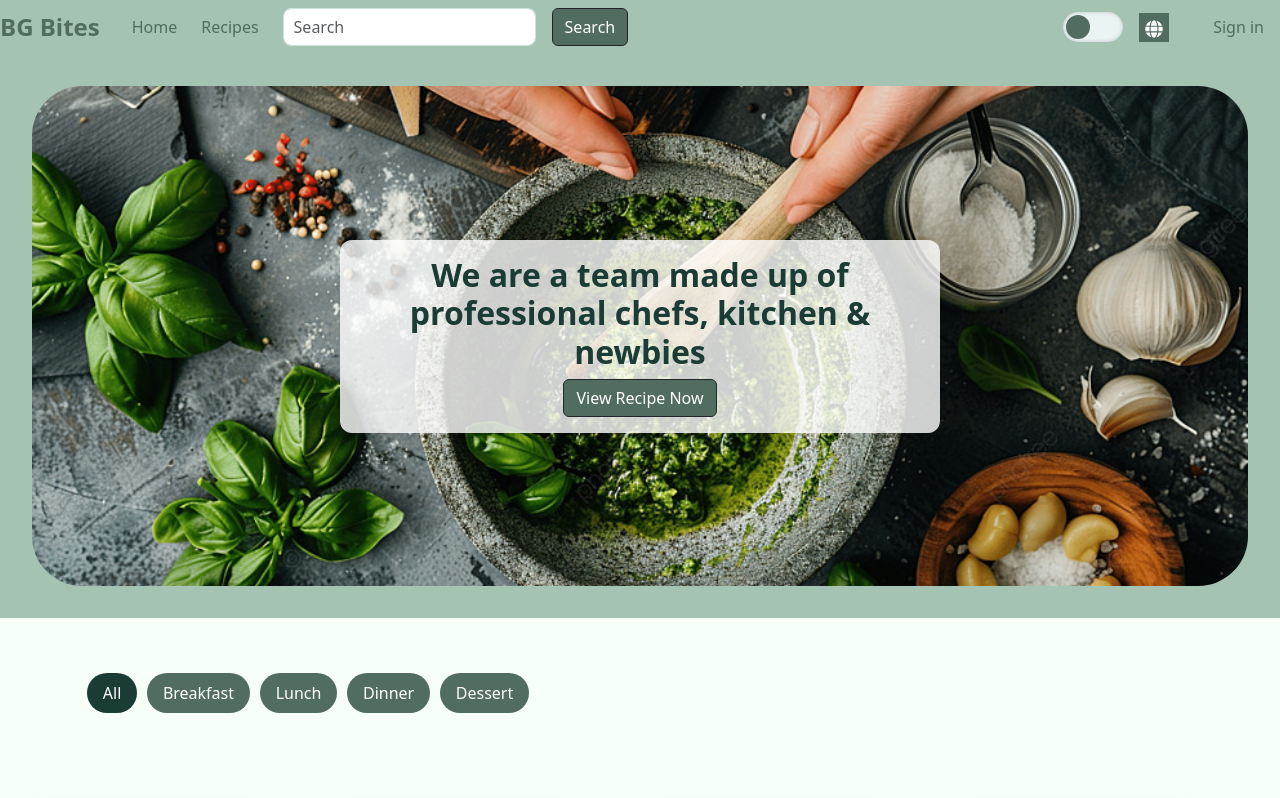
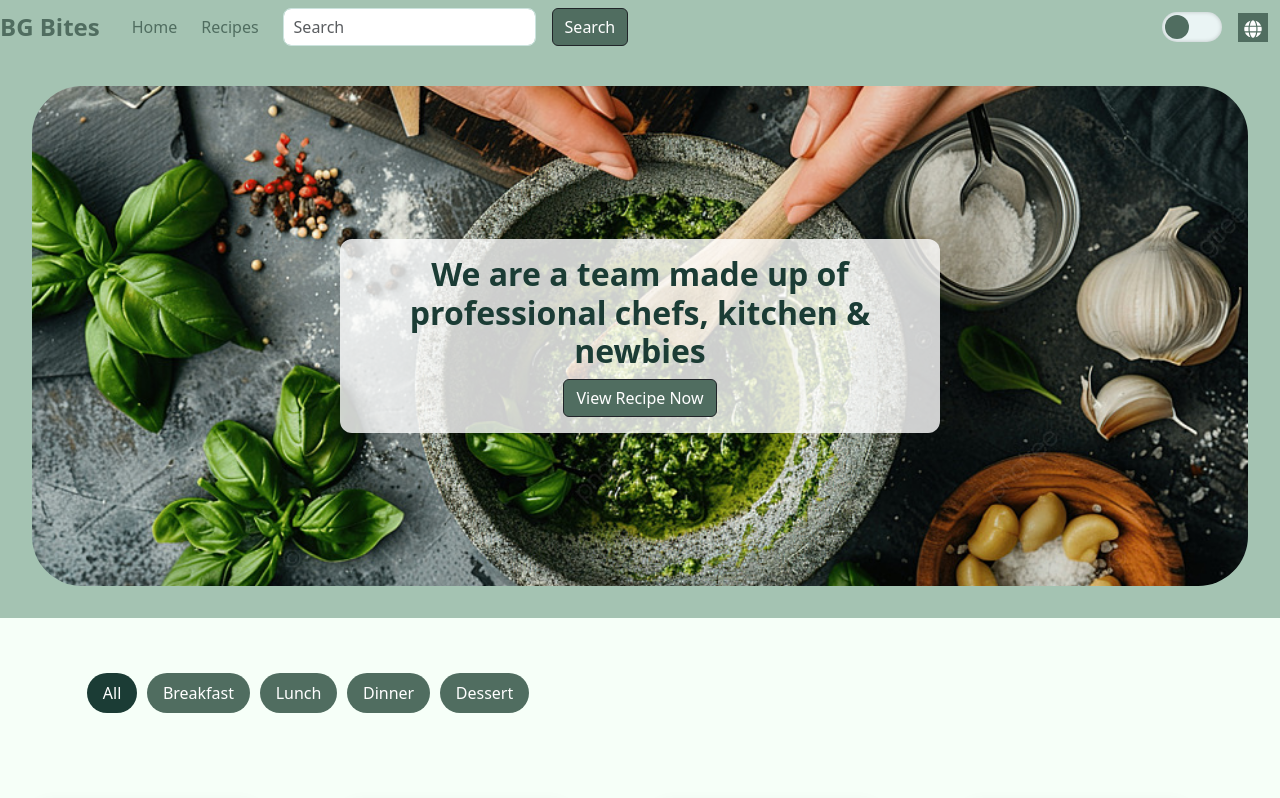
Before and after one commit to jaklin99/BgBites, a React (Create React App) app in the folder frontend/: page / in a window 1280 px wide. Shown: the top 798 px of the page. Built offline with nearby package versions, Linux system fonts and the light colour scheme.

Commit message:
removal of sign in btn

```diff
--- a/frontend/src/components/Navbar.js
+++ b/frontend/src/components/Navbar.js
@@ -123,10 +123,6 @@ const Navbar = () => {
               </div>
             )}
           </div>
-
-          <Link to="/admin/login" className="btn-signup">
-            {t("signin")}
-          </Link>
         </div>
       )}
     </nav>
```
